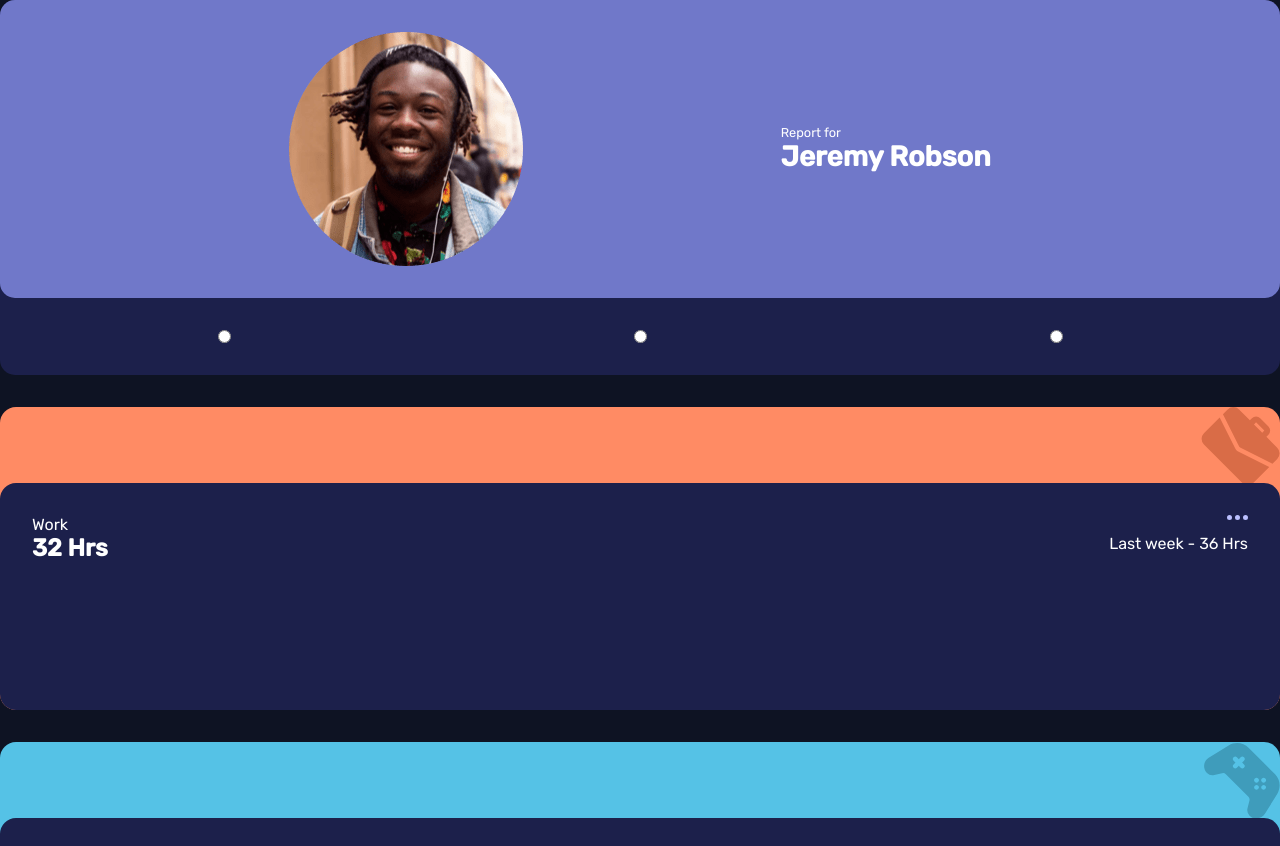
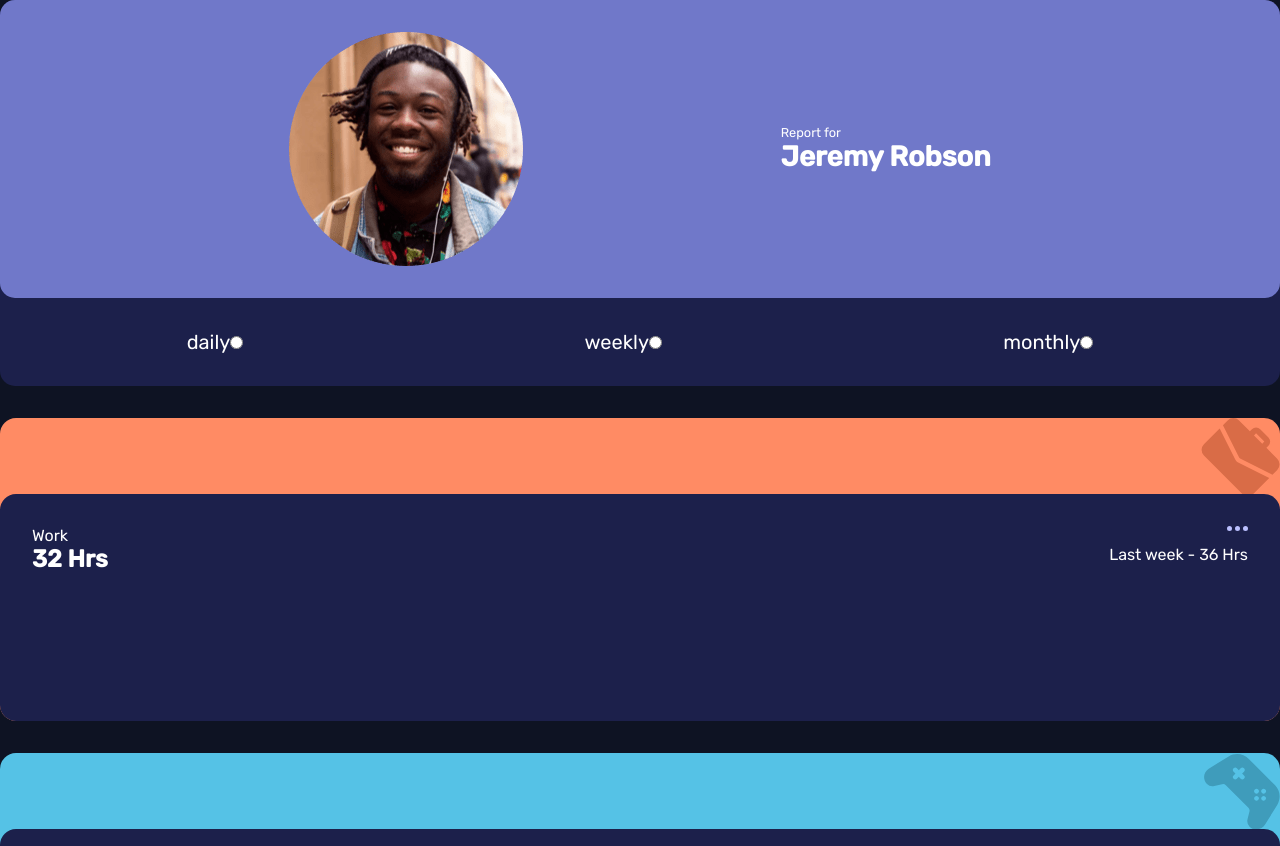
Before and after one commit to roadblock37/radio-test, a React (Create React App) app: page / in a window 1280 px wide. Shown: the top 846 px of the page. Built offline with nearby package versions, Linux system fonts and the light colour scheme.

Commit message:
added labels to radio group

```diff
--- a/src/components/button.js
+++ b/src/components/button.js
@@ -7,6 +7,8 @@ const Button = ({ id, filter }) => {
   const defaultTimeFrame = useSelector((store) => store.hours);
 
   return (
+    <div>
+      <label for={filter}>{filter}</label>
     <input
       key={id}
       name="filterGroup"
@@ -17,6 +19,8 @@ const Button = ({ id, filter }) => {
       onClick={() => {
         dispatch(setTimeFrame(id));
       }}></input>
+    </div>
+
   );
 };
 export default Button;
```
